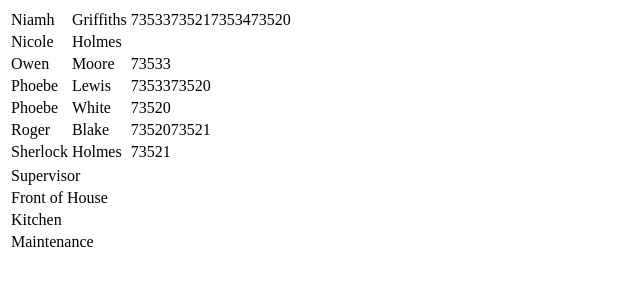
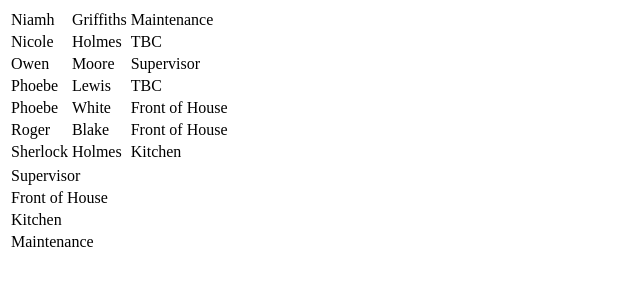
Before and after one commit to benjicwood/users-and-roles, a React app: page / in a window 1280 px wide. Shown: the top 300 px of the page, without its empty margins (0-640 px from the left). Built offline with nearby package versions, Linux system fonts and the light colour scheme; the HTML template or start-up script is replaced by a standard one.

Commit message:
show default roles instead of id number

```diff
--- a/src/components/UserList.js
+++ b/src/components/UserList.js
@@ -2,22 +2,25 @@ import React, { Component } from 'react'
 
 export default class UserList extends Component {
     renderList() {
-
-        return this.props.users.map((user) => {
-            return (
-                <tr key={user.id} className="table is-bordered is-striped is-narrow is-hoverable is-fullwidth">
-                    <td>{user.first_name}</td>
-                    <td>{user.last_name}</td>
-                    <td>{user.roles}</td>
-
-                </tr>
-            )
-
-        })
-    }
+        return this.props.users.map(user => {
+          const userRole = this.props.roles.find(role => user.default_role === role.id)
+        //  const userRoles = this.props.roles.find(role => user.roles === role.id)
+          const userRoleName = userRole ? userRole.name : "TBC"
+          return (
+            <tr
+              key={user.id}
+              className="table is-bordered is-striped is-narrow is-hoverable is-fullwidth"
+            >
+              <td>{user.first_name}</td>
+              <td>{user.last_name}</td>
+              <td>{userRoleName}</td>
+            </tr>
+          );
+        });
+      }
 
     render() {
-        const { users } = this.props;
+        const { users } = this.props
 
         return (
             <div>
```
